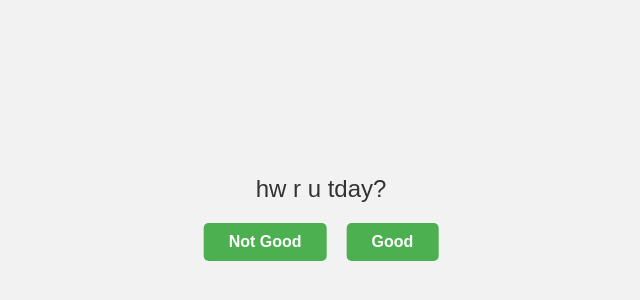
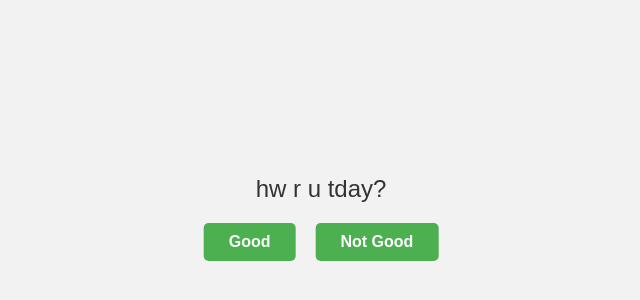
Before and after one commit to BalbilLaut/hm, a plain HTML site: page index.html in a window 1280 px wide. Shown: the part 194-494 px from the top of the page, without its empty margins (319-959 px from the left). Drawn offline with Linux system fonts and the light colour scheme.

Commit message:
Update index.html

```diff
--- a/index.html
+++ b/index.html
@@ -8,10 +8,12 @@
 	<div class="container">
 		<p>hw r u tday?</p>
 		<div class="options">
-			<a href="https:
-			<a href="https://wa.me/6283106059431?text=not+good" target="_blank" class="option">Not Good</a>
-            <a href="https:
-            <a href="https://wa.me/6283106059431?text=good" target="_blank" class="option">Good</a>
+			<a href="whatsapp:
+<a href="whatsapp://send?phone=6283106059431&text=i'm+good" class="option">Good</a>
+
+			<a href="whatsapp:
+<a href="whatsapp://send?phone=6283106059431&text=not+good" class="option">Not Good</a>
+
 
 		</div>
 	</div>
```
